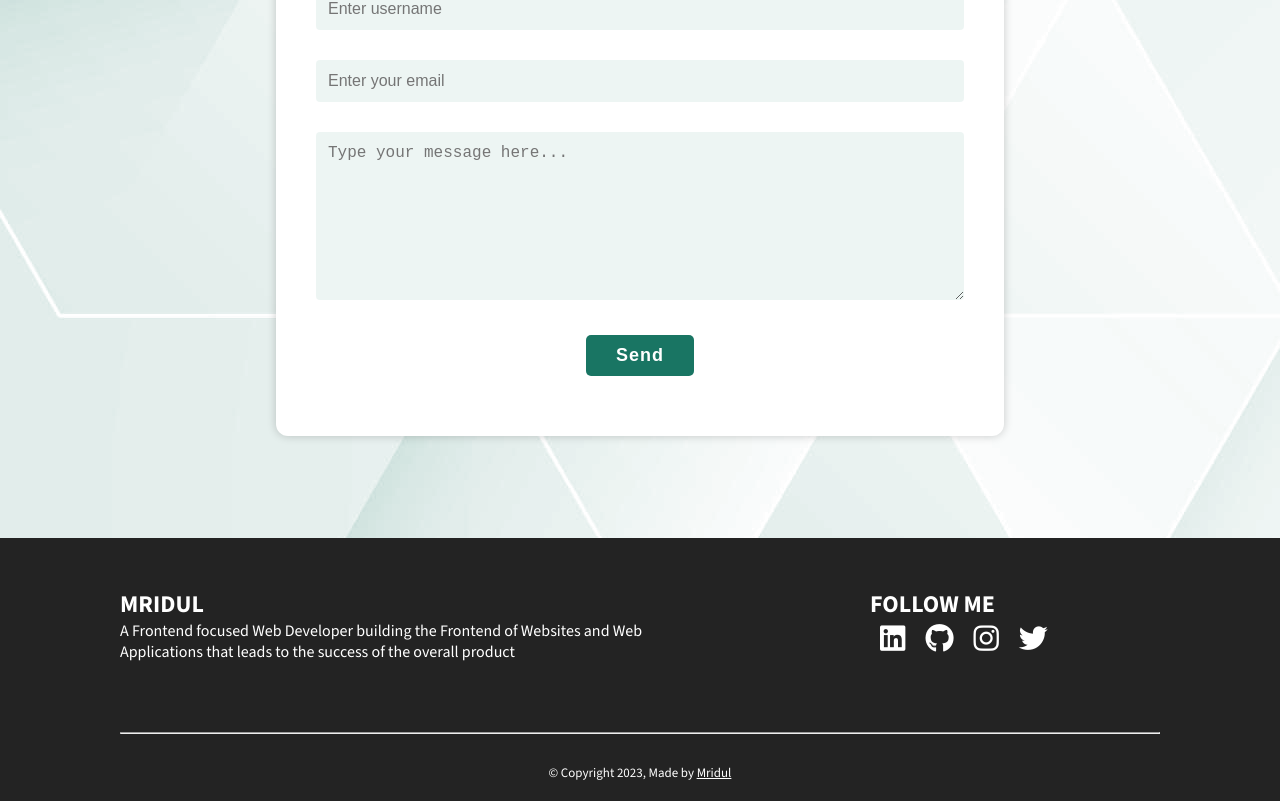
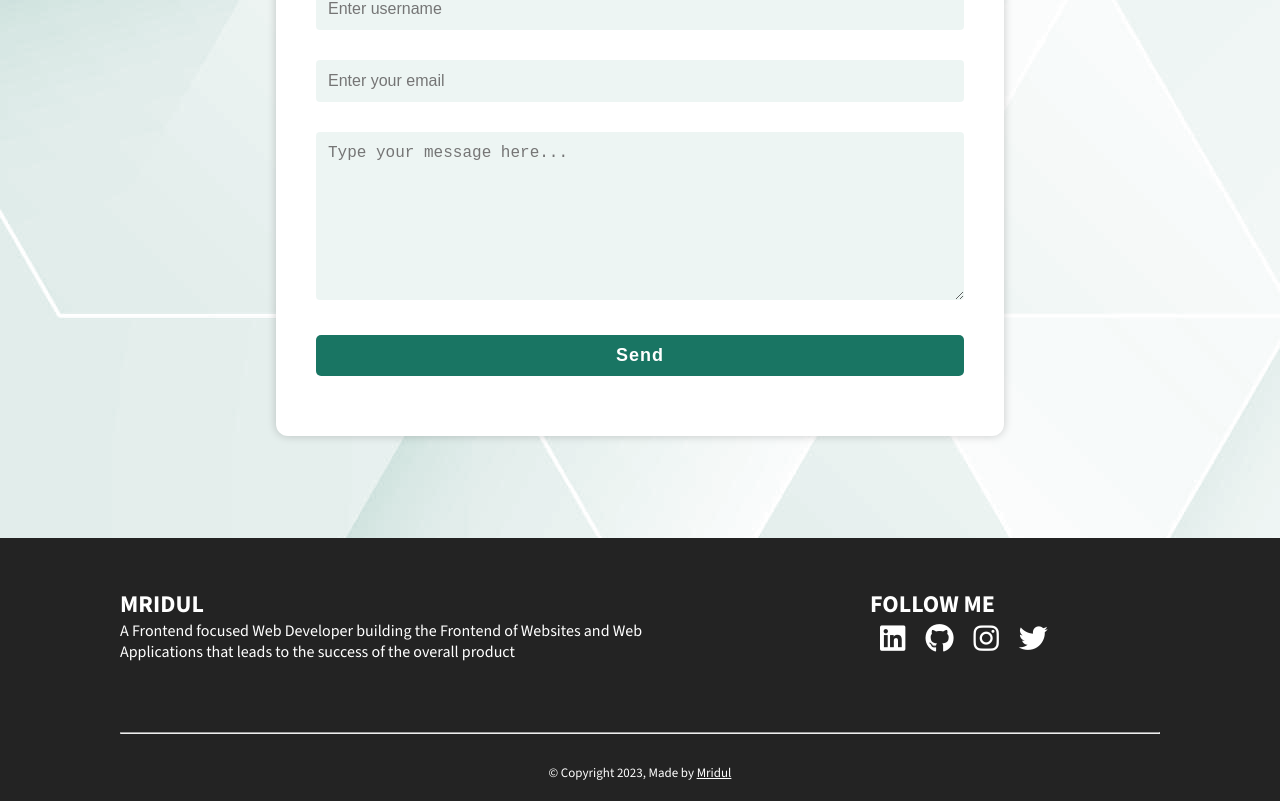
Before and after one commit to mriduldevelops/Mridul-Portfolio-Site, a React (Vite) app: page / in a window 1280 px wide. Shown: the part 3332-4133 px from the top of the page. Built offline with nearby package versions, Linux system fonts and the light colour scheme.

Commit message:
css file updated

```diff
--- a/src/App.css
+++ b/src/App.css
@@ -266,6 +266,11 @@ textarea {
   color: #232323;
 }
 
+.form button{
+  width: 100%;
+  margin: auto;
+}
+
 /* footer */
 
 .footer {
```
